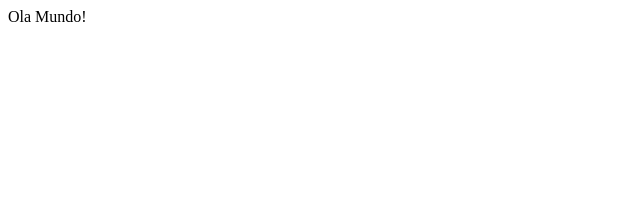
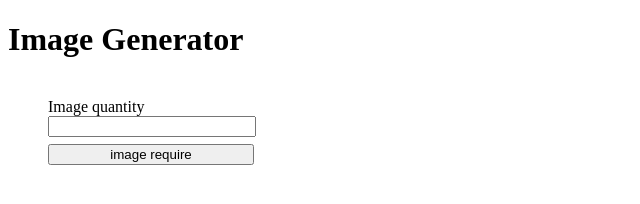
Before and after one commit to Marcos-Roberto-Silva/AWS-SQS-NODEJS, a website: page front-end/index.html in a window 1280 px wide. Shown: the whole page, without its empty margins (0-640 px from the left). Drawn offline with Linux system fonts and the light colour scheme.

Commit message:
adding styles

```diff
--- a/front-end/index.html
+++ b/front-end/index.html
@@ -1,9 +1,15 @@
 <!DOCTYPE html>
 <html>
     <head>
-
+        <link rel="stylesheet" href="style.css">
+        <title>sqs study</title>
     </head>
 <body>
-        Ola Mundo!
+    <h1>Image Generator</h1>
+    <div class="image-quantity">
+        <label>Image quantity</label>
+        <input type="text">
+        <button>image require</button>
+    </div>
 </body>
 </html>
--- a/front-end/package.json
+++ b/front-end/package.json
@@ -11,6 +11,7 @@
   "author": "",
   "license": "ISC",
   "dependencies": {
+    "bootstrap": "^3.4.1",
     "express": "^4.18.2"
   }
 }
--- /dev/null
+++ b/front-end/style.css
@@ -0,0 +1,16 @@
+.image-quantity {
+   display: flex;
+    flex-flow: column;
+    margin: 40px
+}
+
+input {
+    width: 200px;
+}
+
+button {
+    width: 206px;
+    margin-right: 5px;
+    margin-top: 7px;
+    cursor: pointer;
+}
```
Also changed, not shown: 1 other file.
